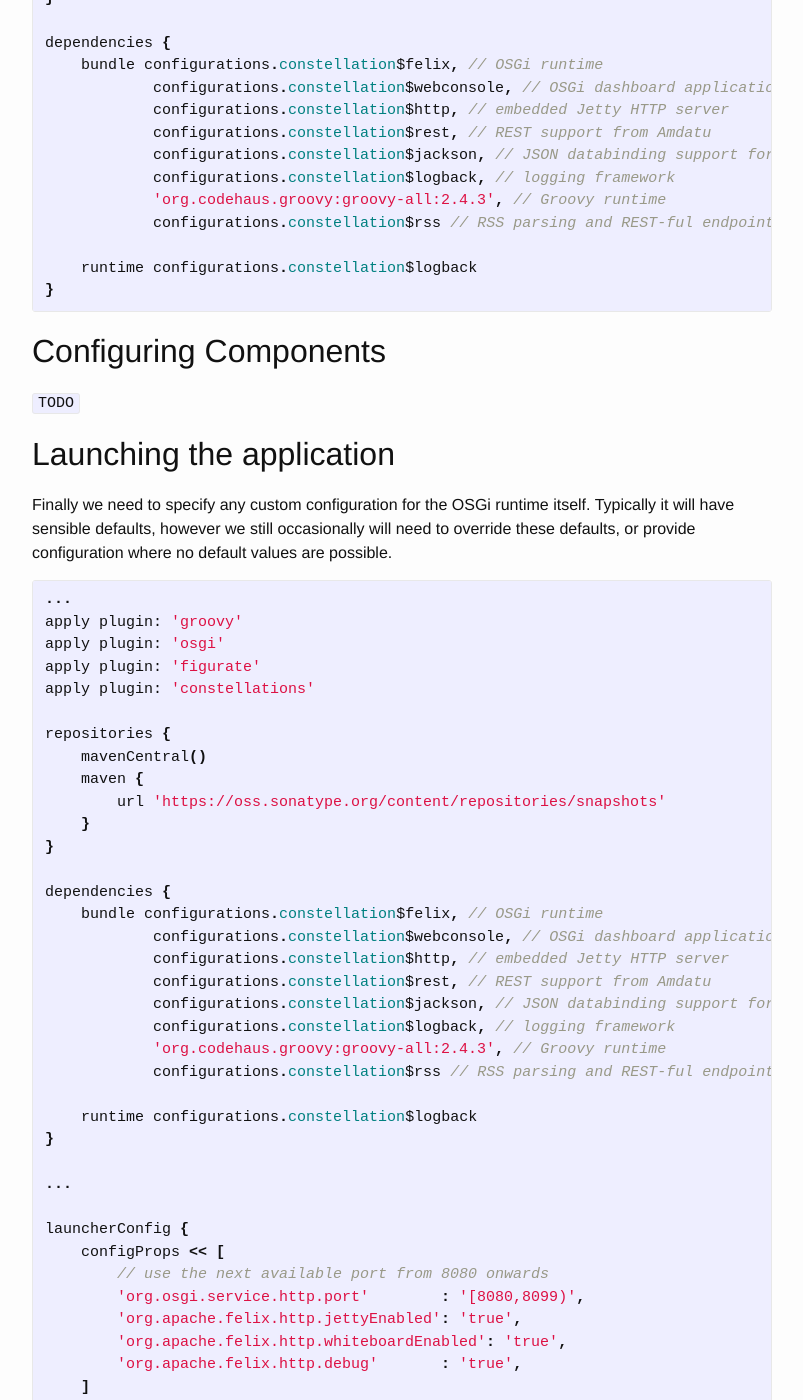
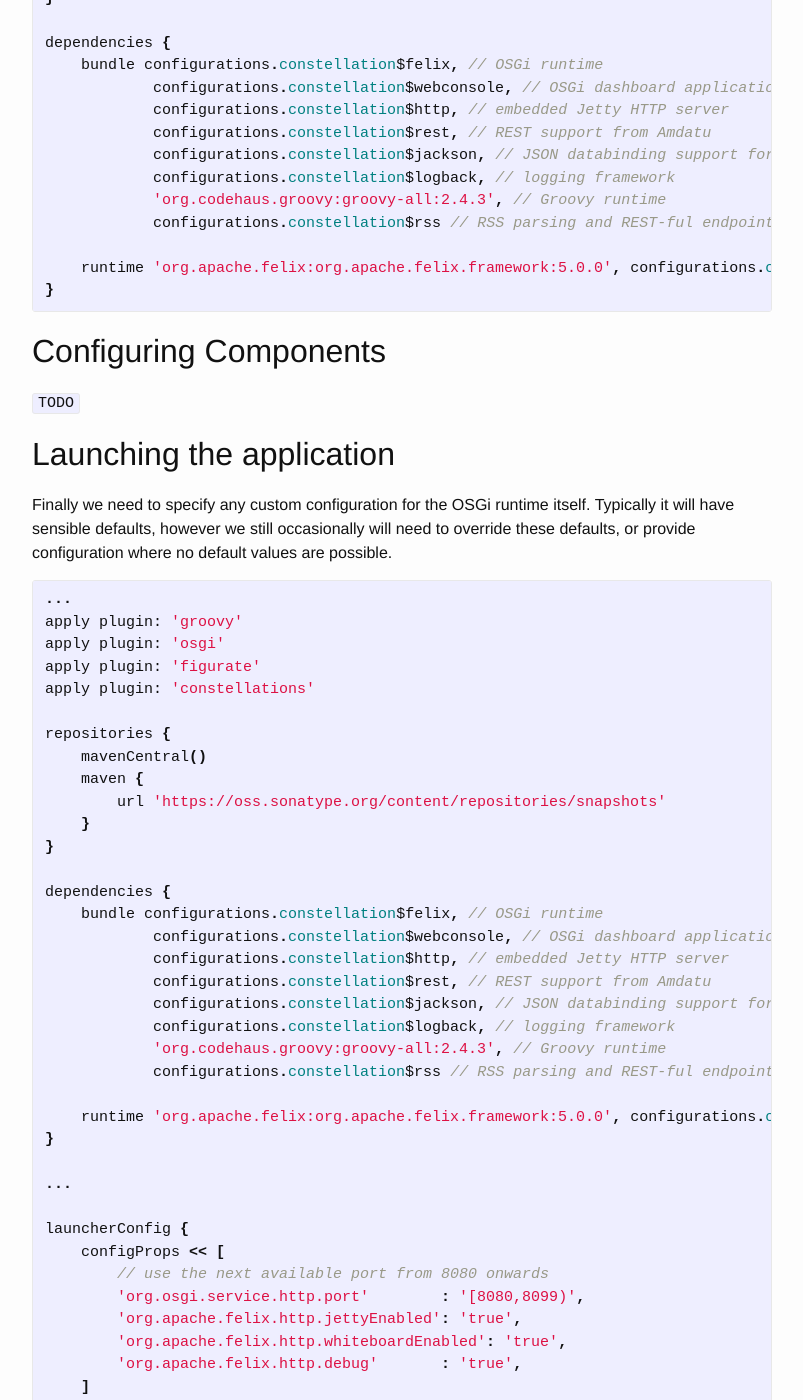
Before and after one commit to figurate/figurate-user-guide, a Jekyll site: the page built from _posts/2015-05-02-building-a-feed-aggregator.md, in a window 1280 px wide and 1400 px high, scrolled down 1474 px. Shown: the whole window, without its empty margins (238-1041 px from the left). Built offline with Jekyll 4.4.1, drawn with Linux system fonts in a browser that asks for light colours.

Commit message:
Added felix framework dependency

```diff
--- a/_posts/2015-05-02-building-a-feed-aggregator.md
+++ b/_posts/2015-05-02-building-a-feed-aggregator.md
@@ -69,7 +69,7 @@
             'org.codehaus.groovy:groovy-all:2.4.3', // Groovy runtime
             configurations.constellation$rss // RSS parsing and REST-ful endpoints from Newsagent library
 
-    runtime configurations.constellation$logback
+    runtime 'org.apache.felix:org.apache.felix.framework:5.0.0', configurations.constellation$logback
 }
 {% endhighlight %}
 
@@ -107,7 +107,7 @@
             'org.codehaus.groovy:groovy-all:2.4.3', // Groovy runtime
             configurations.constellation$rss // RSS parsing and REST-ful endpoints from Newsagent library
 
-    runtime configurations.constellation$logback
+    runtime 'org.apache.felix:org.apache.felix.framework:5.0.0', configurations.constellation$logback
 }
 
 ...
```
